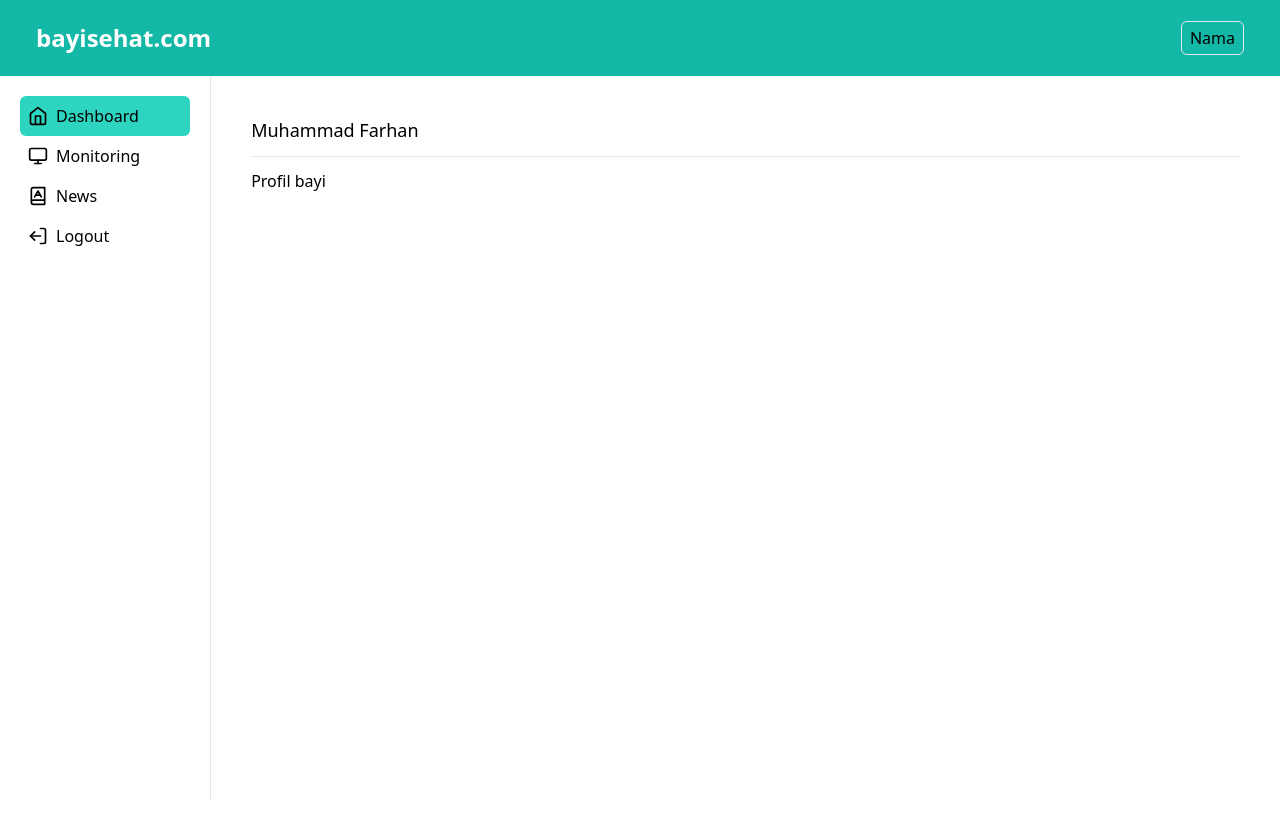
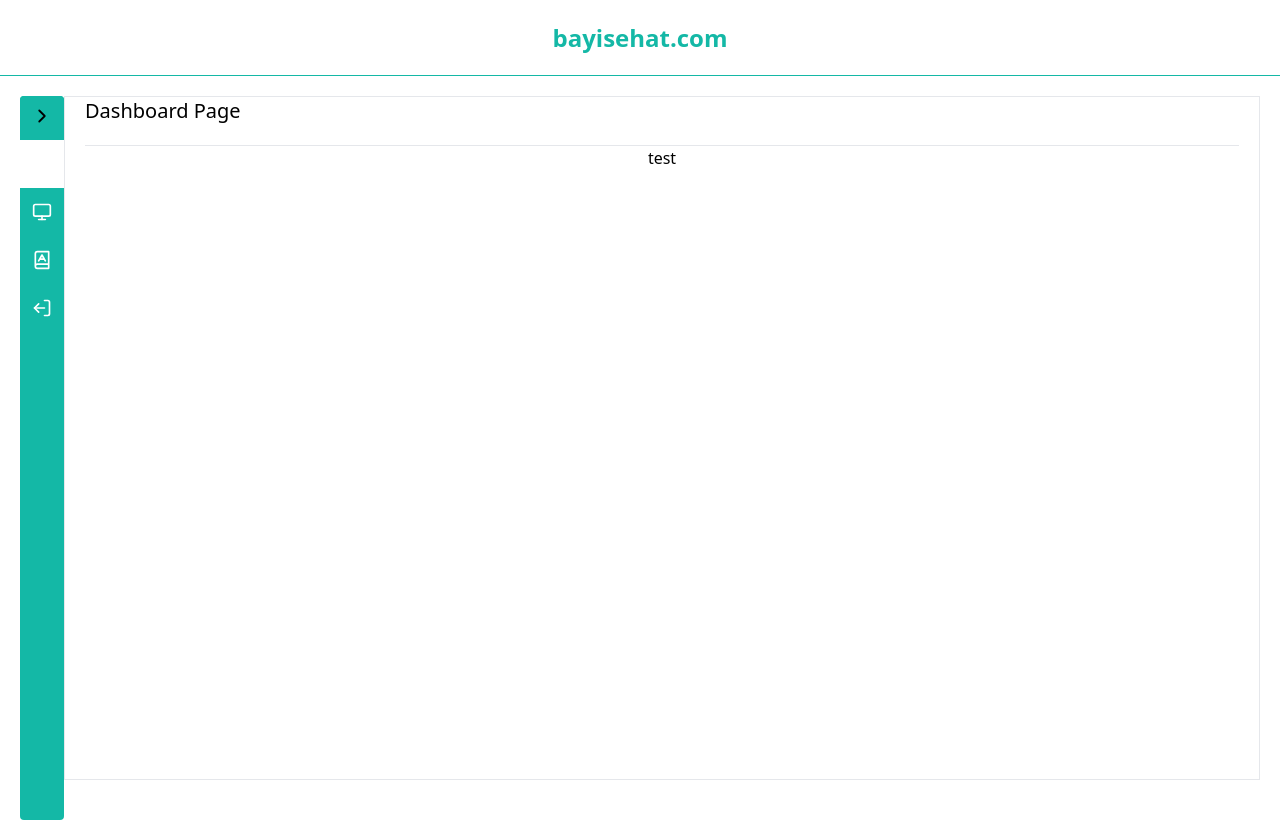
Before and after one commit to muhammadfarhan19/bayi-sehat, a Next.js app: page /dashboard in a window 1280 px wide. Built offline with nearby package versions, Linux system fonts and the light colour scheme.

Commit message:
style: sidebar

```diff
--- a/src/components/Container.tsx
+++ b/src/components/Container.tsx
@@ -1,16 +1,27 @@
 import Sidebar from "./Sidebar";
-import { ReactNode } from "react";
+import { ReactNode, useEffect } from "react";
 import Navbar from "./Navbar";
+import { useSidebarToggle } from "@/hooks/useSidebarToggle";
 
 const Container = ({ children }: { children: ReactNode }) => {
+  const { isOpen, setIsOpen } = useSidebarToggle();
+
+  useEffect(() => {
+    setIsOpen(false)
+  }, [])
+
   return (
     <main className="w-full h-screen flex flex-col">
       <Navbar />
-      <section className="flex w-full h-full">
-        <aside className="w-20 md:w-64 border-e">
+      <section className="flex w-full h-full relative p-1 sm:p-5">
+        <aside className="w-full ml-11 px-3 sm:px-5 border">{children}</aside>
+        <aside
+          className={`absolute bg-teal-500 h-full transition-all ease-in-out duration-100 rounded ${
+            isOpen ? "w-3/4 sm:w-96" : "w-10 sm:w-11"
+          }`}
+        >
           <Sidebar />
         </aside>
-        <aside className="w-full p-5 md:p-10">{children}</aside>
       </section>
     </main>
   );
--- a/src/components/Navbar.tsx
+++ b/src/components/Navbar.tsx
@@ -2,11 +2,13 @@ import Link from "next/link";
 
 const Navbar = () => {
   return (
-    <nav className="h-14 sm:h-20 w-full flex justify-between items-center p-2 sm:py-5 sm:px-9 bg-teal-500">
-      <Link href="dashboard" className="font-bold text-xl sm:text-2xl p-0 text-white">
+    <nav className="h-14 sm:h-20 w-full flex justify-center items-center p-2 sm:py-5 sm:px-9 border-b border-teal-500">
+      <Link
+        href="/dashboard"
+        className="font-bold text-xl sm:text-2xl p-0 text-teal-500"
+      >
         bayisehat.com
       </Link>
-      <button className="px-2 py-1 rounded-md border">Nama</button>
     </nav>
   );
 };
--- a/src/components/Sidebar.tsx
+++ b/src/components/Sidebar.tsx
@@ -4,6 +4,8 @@ import MonitorIcon from "./icons/MonitorIcon";
 import LogoutIcon from "./icons/LogoutIcon";
 import NewsIcon from "./icons/NewsIcon";
 import { useRouter } from "next/router";
+import { useSidebarToggle } from "@/hooks/useSidebarToggle";
+import ArrowIcon from "./icons/ArrowIcon";
 
 const Sidebar = () => {
   const router = useRouter();
@@ -34,19 +36,30 @@ const Sidebar = () => {
       url: "/",
     },
   ];
+  const { isOpen, handleFunction } = useSidebarToggle();
+
   return (
-    <div className="w-full h-full">
-      <ul className="h-full flex flex-col px-0 md:p-5">
+    <div className="w-full h-full flex flex-col relative rounded">
+      <ul className="px-0">
+        <button
+          className={`bg-teal-500 w-full flex rounded-t h-10 items-center mb-1 ${
+            isOpen ? "justify-end pr-2" : "justify-center"
+          }`}
+          onClick={handleFunction}
+        >
+          <ArrowIcon />
+        </button>
         {menuItems.map((menuItem, index) => (
           <Link
             href={menuItem.url}
             key={index}
-            className={`p-2 flex flex-col md:flex-row gap-1 md:gap-2 items-center md:rounded-md transition-all duration-150 hover:bg-teal-500 ${
-              menuItem.menuLink === paths[paths.length - 1] && "bg-teal-400"
+            className={`h-12 px-3 text-white flex items-center justify-start gap-3 transition-all duration-150 hover:bg-white hover:text-black ${
+              menuItem.menuLink === paths[paths.length - 1] &&
+              "bg-white text-black"
             }`}
           >
-            {menuItem.icon}
-            <span className="text-xs md:text-base capitalize">
+            <span>{menuItem.icon}</span>
+            <span className={`capitalize font-medium ${!isOpen && "hidden"}`}>
               {menuItem.menuLink}
             </span>
           </Link>
--- /dev/null
+++ b/src/components/customComponents/Hamburger.tsx
@@ -0,0 +1,26 @@
+import { useSidebarToggle } from "@/hooks/useSidebarToggle";
+
+const Hamburger = () => {
+  const { isOpen, handleFunction } = useSidebarToggle();
+  const hamburgerStyle =
+    "w-full h-1 rounded bg-teal-400 transition-all ease-in-out duration-100 bg-white";
+
+  return (
+    <div
+      className="w-6 py-2 flex flex-col gap-1 cursor-pointer items-center "
+      onClick={handleFunction}
+    >
+      <div
+        className={`${hamburgerStyle} ${isOpen && "rotate-45 translate-y-2"}`}
+      ></div>
+      <div
+        className={`${hamburgerStyle} ${isOpen && "opacity-0 -translate-x-10"}`}
+      ></div>
+      <div
+        className={`${hamburgerStyle} ${isOpen && "-rotate-45 -translate-y-2"}`}
+      ></div>
+    </div>
+  );
+};
+
+export default Hamburger;
--- a/src/components/dashboard/Home.tsx
+++ b/src/components/dashboard/Home.tsx
@@ -1,14 +1,17 @@
 import { useRouter } from "next/router";
+import { ReactNode } from "react";
 
 const Home = () => {
   const router = useRouter();
   return (
     <main className="w-full h-full">
-      <section className="border-b pb-3">
-        <h1 className="font-medium text-base md:text-lg">Muhammad Farhan</h1>
-      </section>
-      <section className="my-3">
-        <h1>Profil bayi</h1>
+      <header className="pb-5 border-b">
+        <h1 className="font-medium sm:text-xl">Dashboard Page</h1>
+      </header>
+      <section className="flex flex-col sm:flex-row w-full justify-center items-center">
+        <aside>
+          test
+        </aside>
       </section>
     </main>
   );
--- a/src/components/dashboard/Monitoring.tsx
+++ b/src/components/dashboard/Monitoring.tsx
@@ -6,7 +6,7 @@ const Monitoring = ({ children }: { children: ReactNode }) => {
   return (
     <main className="w-full h-full">
       <header className="pb-5 border-b">
-        <h1 className="font-medium sm:text-xl">Halaman Monitoring</h1>
+        <h1 className="font-medium sm:text-xl">Monitoring Page</h1>
       </header>
       <section className="flex flex-col sm:flex-row w-full justify-center items-center">
         <aside>{children}</aside>
--- a/src/components/dashboard/News.tsx
+++ b/src/components/dashboard/News.tsx
@@ -1,9 +1,16 @@
-const News = () => {
+import { ReactNode } from "react";
+
+const News = ({ children }: { children: ReactNode }) => {
   return (
     <main className="w-full h-full">
-      <h1>News Page</h1>
+      <header className="pb-5 border-b">
+        <h1 className="font-medium sm:text-xl">News Page</h1>
+      </header>
+      <section className="flex flex-col sm:flex-row w-full justify-center items-center">
+        <aside>{children}</aside>
+      </section>
     </main>
-  )
-}
+  );
+};
 
 export default News;
--- /dev/null
+++ b/src/components/icons/ArrowIcon.tsx
@@ -0,0 +1,25 @@
+import { useSidebarToggle } from "@/hooks/useSidebarToggle";
+import React from "react";
+
+function ArrowIcon() {
+  const { isOpen, handleFunction } = useSidebarToggle();
+
+  return (
+    <svg
+      xmlns="http://www.w3.org/2000/svg"
+      width="22"
+      height="22"
+      fill="none"
+      stroke="currentColor"
+      strokeLinecap="round"
+      strokeLinejoin="round"
+      strokeWidth="2"
+      className={`lucide lucide-chevron-right ${isOpen && "rotate-180"}`}
+      viewBox="0 0 24 24"
+    >
+      <path d="M9 18l6-6-6-6"></path>
+    </svg>
+  );
+}
+
+export default ArrowIcon;
--- a/src/hooks/useSidebarToggle.tsx
+++ b/src/hooks/useSidebarToggle.tsx
@@ -1,22 +1,24 @@
-import React, {
-  createContext,
-  useContext,
-  useState,
-  ReactNode,
-} from "react";
+import React, { createContext, useContext, useState, ReactNode } from "react";
 
 interface SidebarToggleContextProps {
   isOpen: boolean;
   setIsOpen: React.Dispatch<React.SetStateAction<boolean>>;
+  handleFunction: () => void;
 }
 
-const SidebarToggleContext = createContext<SidebarToggleContextProps | undefined>(undefined);
+const SidebarToggleContext = createContext<
+  SidebarToggleContextProps | undefined
+>(undefined);
 
 const SidebarToggleProvider = ({ children }: { children: ReactNode }) => {
   const [isOpen, setIsOpen] = useState(false);
 
+  const handleFunction = () => setIsOpen(!isOpen);
+
   return (
-    <SidebarToggleContext.Provider value={{ isOpen, setIsOpen }}>
+    <SidebarToggleContext.Provider
+      value={{ isOpen, setIsOpen, handleFunction }}
+    >
       {children}
     </SidebarToggleContext.Provider>
   );
@@ -26,7 +28,9 @@ const useSidebarToggle = () => {
   const context = useContext(SidebarToggleContext);
 
   if (!context) {
-    throw new Error("useSidebarToggle must be used within a SidebarToggleProvider");
+    throw new Error(
+      "useSidebarToggle must be used within a SidebarToggleProvider"
+    );
   }
 
   return context;
--- a/src/pages/_app.tsx
+++ b/src/pages/_app.tsx
@@ -7,9 +7,11 @@ import type { AppProps } from "next/app";
 export default function App({ Component, pageProps }: AppProps) {
   return (
     <NIKValidatorProvider>
-      <PasswordProvider>
-        <Component {...pageProps} />
-      </PasswordProvider>
+      <SidebarToggleProvider>
+        <PasswordProvider>
+          <Component {...pageProps} />
+        </PasswordProvider>
+      </SidebarToggleProvider>
     </NIKValidatorProvider>
   );
 }
```
